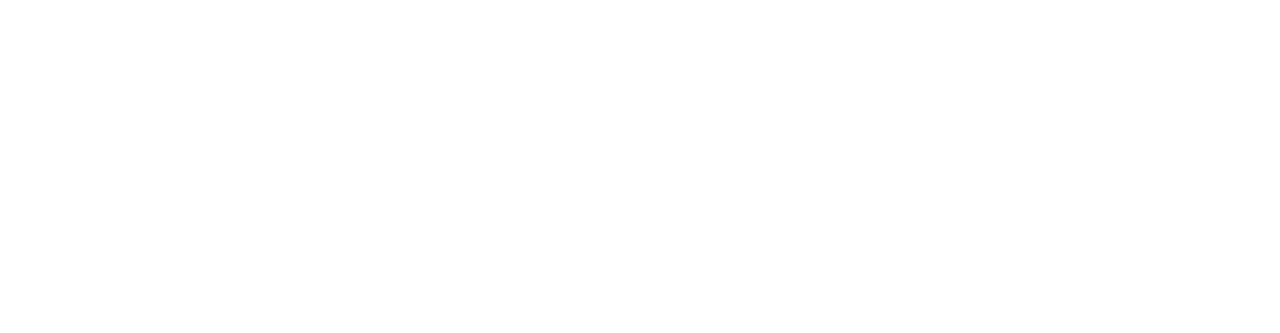
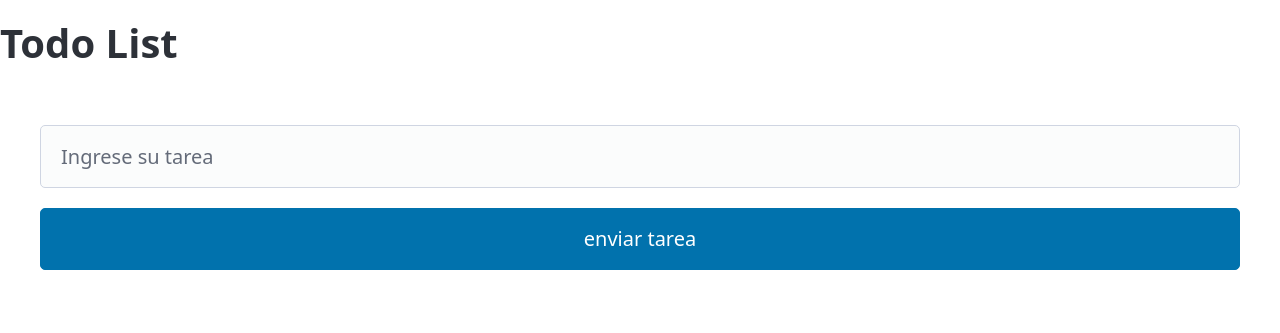
Before and after one commit to Ledyba-Dev/todo-list-crud, a plain HTML site: page index.html in a window 1280 px wide. Drawn offline with nearby package versions, Linux system fonts and the light colour scheme.

Commit message:
Cambios en html a codigo inicial

```diff
--- a/index.html
+++ b/index.html
@@ -10,7 +10,21 @@
 </head>
 
 <body>
+    <header>
+        <h1>Todo List</h1>
+    </header>
+    <main class="container">
+        <form id="formTask">
+            <input id="inputTask" type="text" name="inputTask" placeholder="Ingrese su tarea">
+            <input type="submit" value="enviar tarea">
+        </form>
 
+        <ul class="taskContainer grid">
+
+        </ul>
+    </main>
+
+    <script src="index.js"></script>
 </body>
 
 </html>
```
